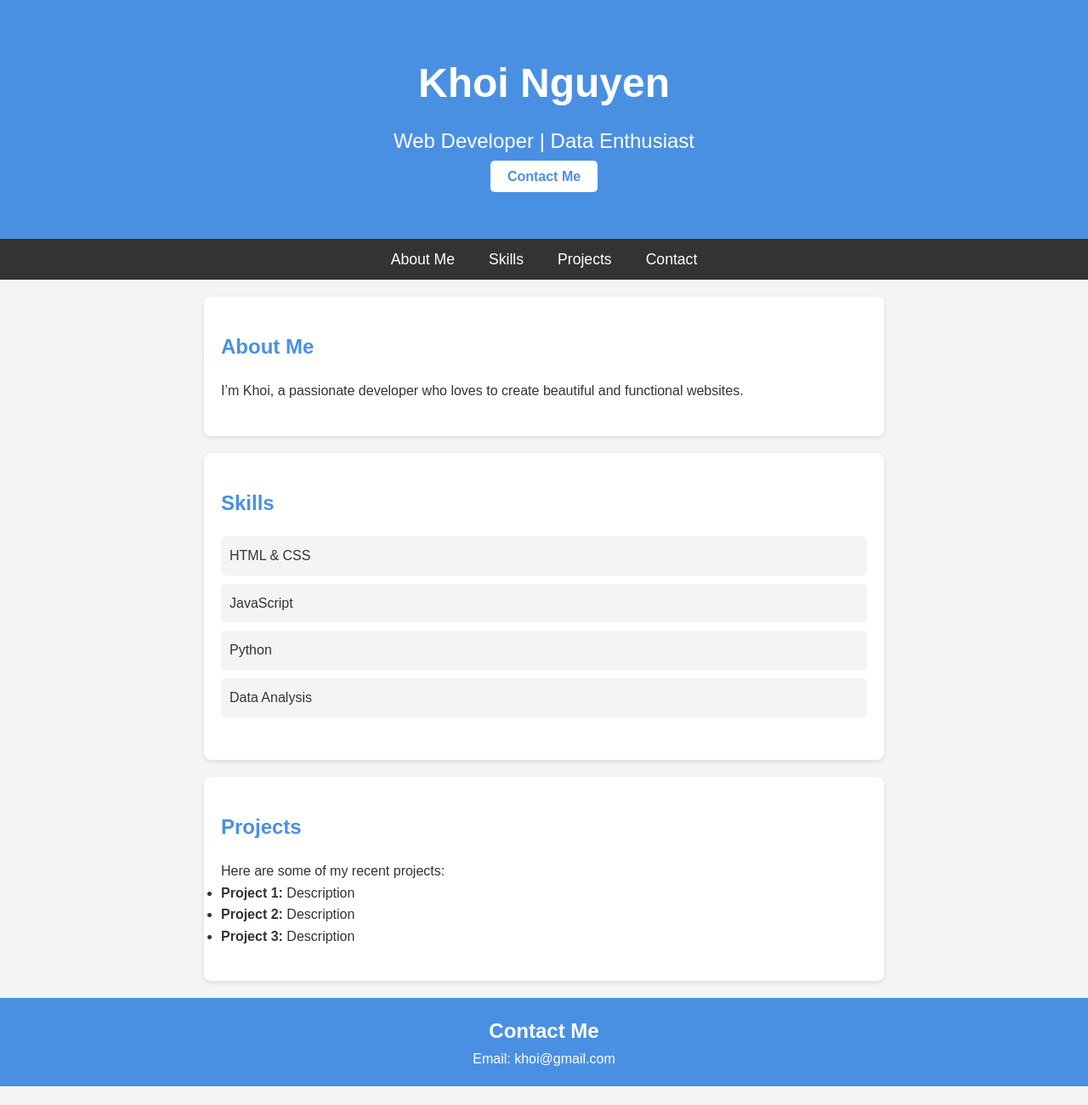
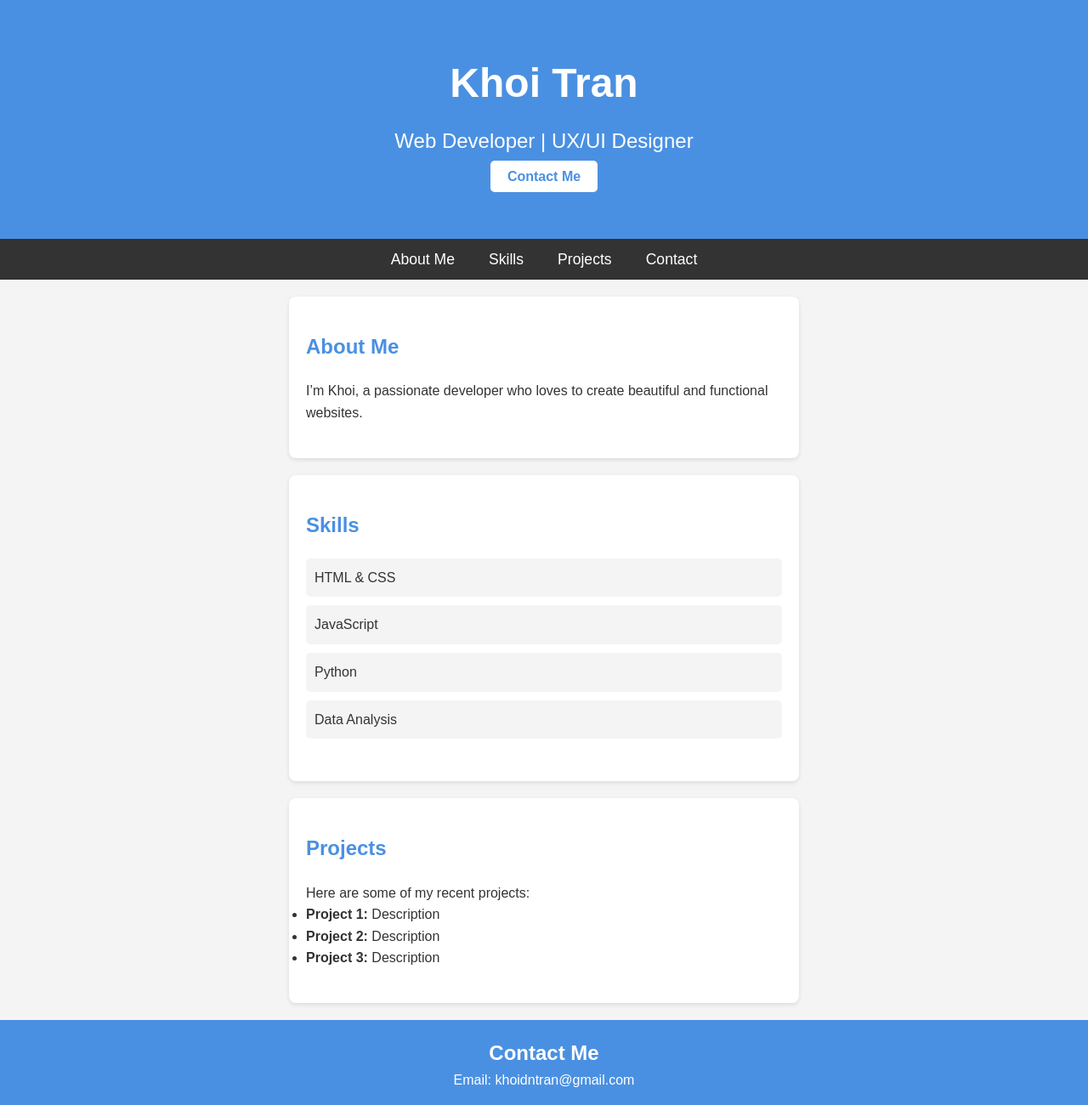
Before and after one commit to dkhol79/dkhol79.github.io, a plain HTML site: page index.html in a window 1280 px wide. Shown: the whole page at 85% size. Before the commit the page ends 1278 px from the top, so only its background shows below. Drawn offline with Linux system fonts and the light colour scheme.

Commit message:
next commit

```diff
--- a/index.html
+++ b/index.html
@@ -9,8 +9,8 @@
 <body>
     <header>
         <div class="container">
-            <h1>Khoi Nguyen</h1>
-            <p>Web Developer | Data Enthusiast</p>
+            <h1>Khoi Tran</h1>
+            <p>Web Developer | UX/UI Designer</p>
             <a href="#contact" class="btn">Contact Me</a>
         </div>
     </header>
@@ -46,7 +46,7 @@
     </section>
     <footer id="contact">
         <h2>Contact Me</h2>
-        <p>Email: <a href="mailto:khoi@gmail.com">khoi@gmail.com</a></p>
+        <p>Email: <a href="mailto:khoi@gmail.com">khoidntran@gmail.com</a></p>
     </footer>
 </body>
 </html>
--- a/style.css
+++ b/style.css
@@ -82,7 +82,7 @@ section {
     background: white;
     border-radius: 8px;
     box-shadow: 0 2px 5px rgba(0, 0, 0, 0.1);
-    max-width: 800px;
+    max-width: 600px;
 }
 
 section h2 {
```
